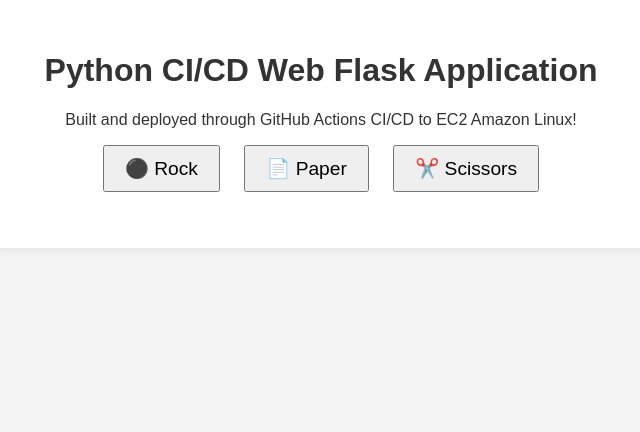
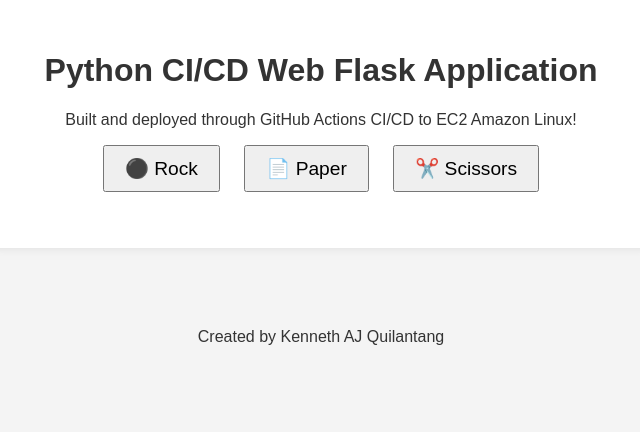
Before and after one commit to silverbullet16/python-ci-app, a Flask app: page / in a window 1280 px wide. Shown: the part 121-553 px from the top of the page, without its empty margins (319-959 px from the left). Run offline with Flask 3, Linux system fonts and the light colour scheme.

Commit message:
added my signature

```diff
--- a/templates/index.html
+++ b/templates/index.html
@@ -79,5 +79,6 @@
             });
         });
     </script>
+    <div id="signature"><p>Created by Kenneth AJ Quilantang</p></div>
 </body>
 </html>
```
